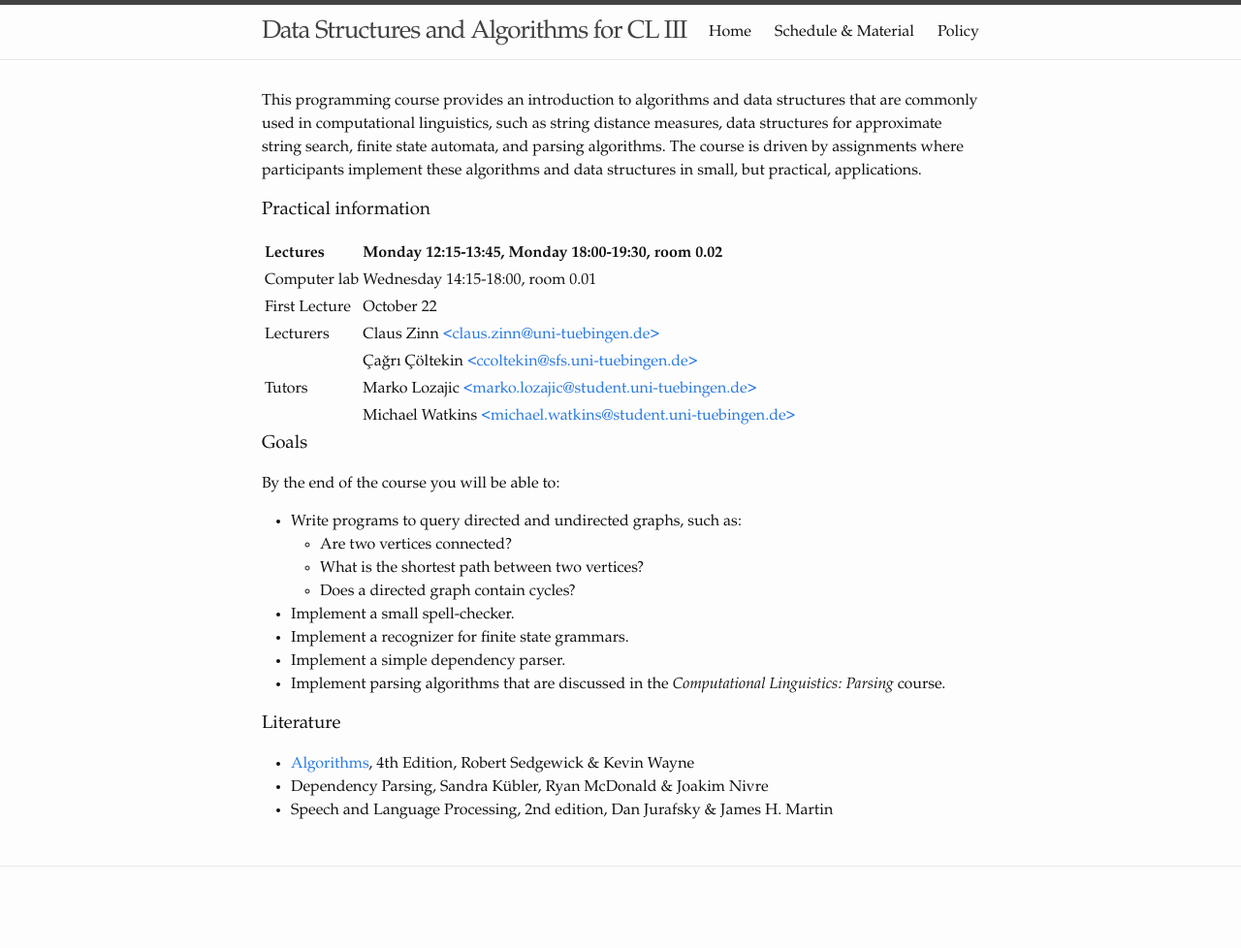
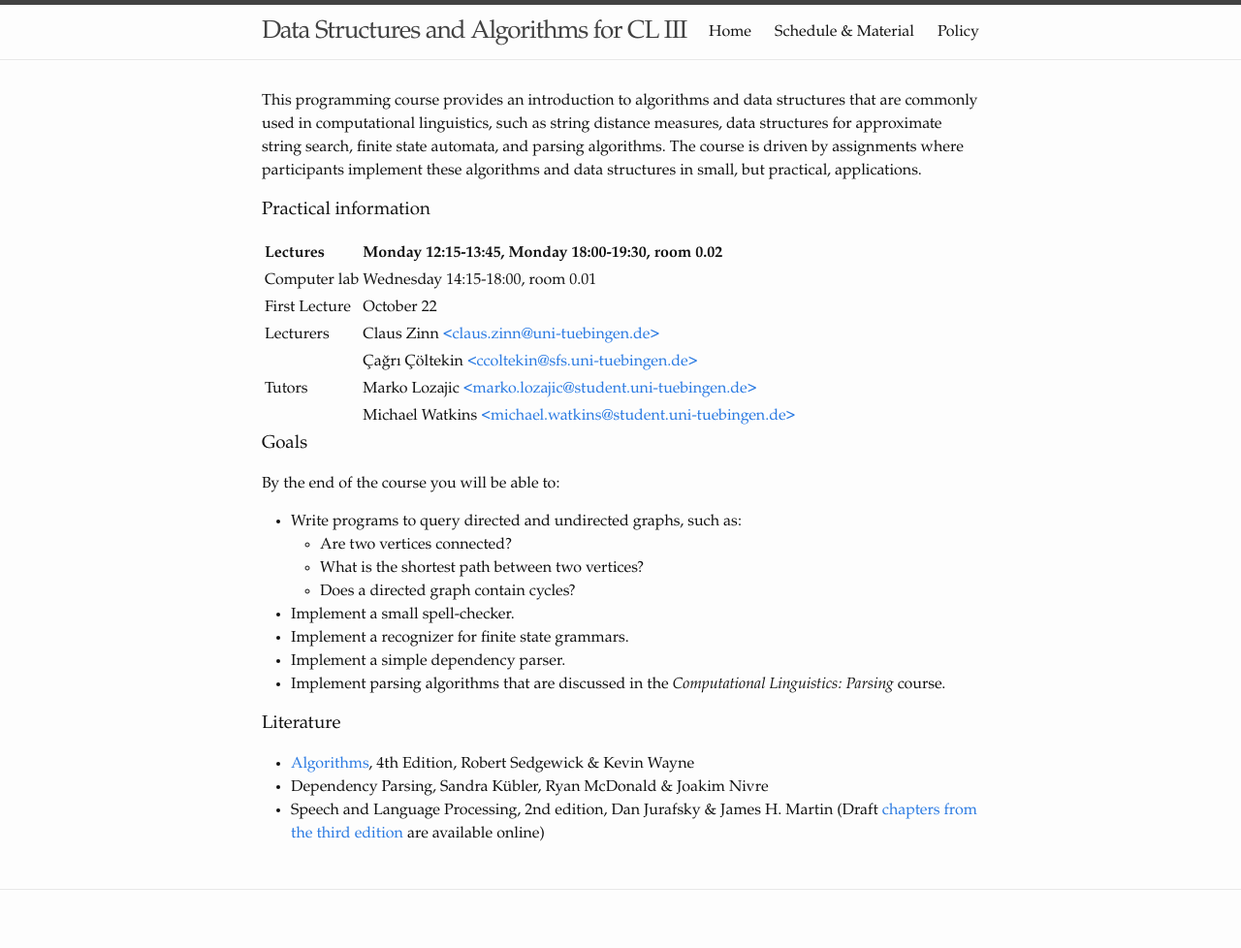
Before and after one commit to dsacl3-2018/dsacl3-2018.github.io, a Jekyll site: the page built from index.md, in a window 1280 px wide. Shown: the whole page at 97% size. Built offline with Jekyll 4.4.1, drawn with Linux system fonts in a browser that asks for light colours; before the commit the page ends 954 px from its top, so only the background shows below that.

Commit message:
Add link to J&M 3rd edition draft chapters.

```diff
--- a/index.md
+++ b/index.md
@@ -41,3 +41,5 @@ By the end of the course you will be able to:
 * Dependency Parsing, Sandra Kübler, Ryan McDonald & Joakim Nivre
 * Speech and Language Processing, 2nd edition, Dan Jurafsky & James
   H. Martin
+  (Draft [chapters from the third edition](http://web.stanford.edu/~jurafsky/slp3/)
+  are available online)
```
